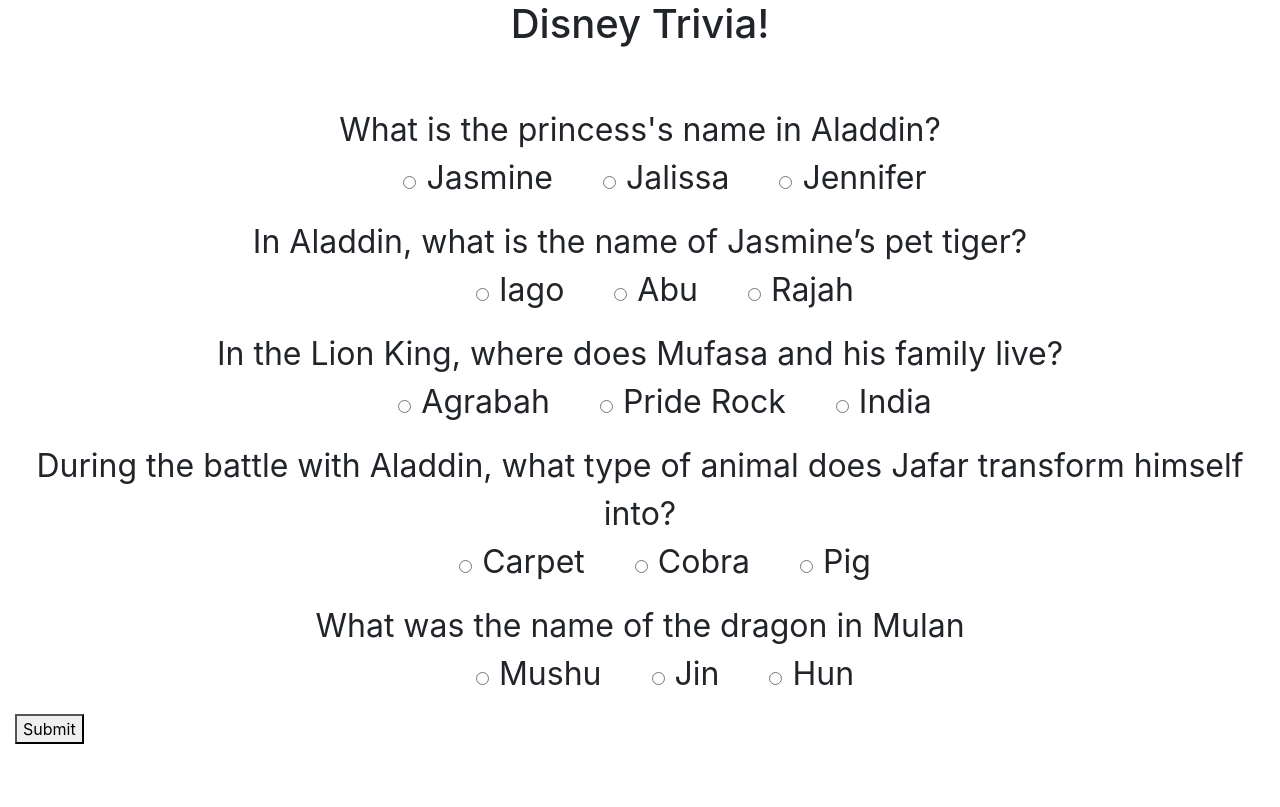
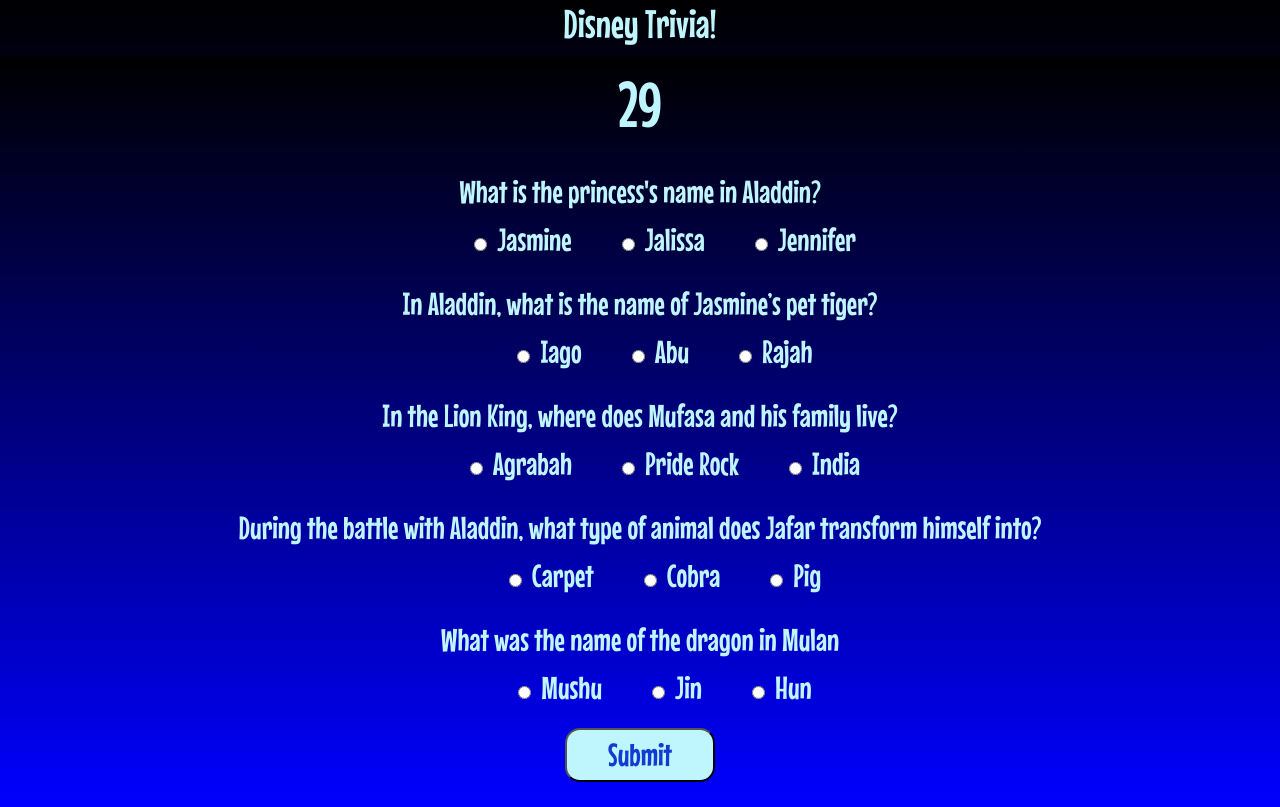
Before and after one commit to JrewGit/TriviaGame, a plain HTML site: page index.html in a window 1280 px wide. Both pictures are taken after a click on the button "PLAY". Drawn offline with nearby package versions, Linux system fonts and the light colour scheme.

Commit message:
Added style and fixed timer function

```diff
--- a/assets/css/style.css
+++ b/assets/css/style.css
@@ -1,5 +1,12 @@
-#title {
-    margin-bottom: 50px;
+body {
+    font-family: 'Mouse Memoirs', sans-serif;
+    background-color: #113CCF;
+    background-image: linear-gradient(black,blue);
+    color: #BFF5FD;
+}
+
+.container-fluid {
+    height: 100vh;
 }
 
 h1 {
@@ -8,7 +15,7 @@ h1 {
 
 h2 {
     text-align: center;
-    margin-bottom: 50px;
+    margin: 50px 0;
   }
 
 p {
@@ -20,10 +27,52 @@ p {
     margin: 0 10px 0 50px;
 }
 
-/* button {
-   text-align: center;
-} */
+#playButtonHolder {
+  text-align: center;
+}
+
+#playGame {
+  font-size: 3em;
+  margin-top: 200px;
+  width: 150px;
+  border-radius: 15px;
+  background-color: #BFF5FD;
+  color: #113CCF;
+}
+
+#playGame:hover {
+  background-color: #be3a8c;
+  font-size: 3.5em;
+}
+
+#submit {
+  font-size: 2em;
+  border-radius: 15px;
+  background-color: #BFF5FD;
+  color: #113CCF;
+  margin-bottom: 25px;
+}
+
+#submit:hover {
+  background-color: #be3a8c;
+  font-size: 2.5em;
+}
+
+#quiz {
+  text-align: center;
+  background-image: linear-gradient(black,blue);
+}
 
 h3 {
     text-align: center;
 }
+
+
+#time {
+  font-size: 4em;
+}
+
+#submit {
+  margin-left: auto;
+  width: 150px;
+}
--- a/assets/javascript/app.js
+++ b/assets/javascript/app.js
@@ -39,6 +39,8 @@ var quizQuestions =
 let correctAnswers = 0;
 let wrongAnswers = 0;
 let unanswered = 0;
+var seconds = 30;
+var timeLeft = seconds;
 
 function gameOverScreen() {
   $("#gameDisplay").empty();
@@ -46,66 +48,11 @@ function gameOverScreen() {
   $("#finishScreen").append(`<h2>FINISHED!</h2>`);
   $("#finishScreen").append(`<p>Answers Correct: ${correctAnswers}</p>`);
   $("#finishScreen").append(`<p>Answers Wrong: ${wrongAnswers}</p>`);
-    $("#finishScreen").append(`<p>Questions Unanswered: ${unanswered}</p>`);
+  $("#finishScreen").append(`<p>Unanswered: ${unanswered}</p>`);
 }
 
-//A function that appends the quizQuestions to the gameDisplay.
-function triviaGame() {
-    $("#gameDisplay").append("<div class='col' id='quiz'>");
-    //   for (var i = 0; i < quizQuestions.length; i++) {
-    //     $("#quiz").append(`<p>${quizQuestions[i].question}</p>`);
-    //     $("#quiz").append(`<form id="quizForm">`);
-    //     $("#quiz").append(`<input type="radio" name="test" id="radioAnswer" value="${quizQuestions[i].value}" />`);
-    //     $("#radioAnswer").append(`${quizQuestions[i].answer}`);
-    //   };
-    $("#quiz").append(`<p id="question1">${quizQuestions[0].question}`);
-    $("#question1").append("<form id='form1'>");
-    $("#form1").append("<input type='radio' name='game' class='buttonChoice' id='button1' />");
-    $("#form1").append(`${quizQuestions[0].answer}`);
-    $("#form1").append("<input type='radio' name='game' class='buttonChoice' id='button2' />");
-    $("#form1").append(`${quizQuestions[0].guess1}`);
-    $("#form1").append("<input type='radio' name='game' class='buttonChoice' id='button3' />");
-    $("#form1").append(`${quizQuestions[0].guess2}`);
 
-    $("#quiz").append(`<p id="question2">${quizQuestions[1].question}`);
-    $("#question2").append("<form id='form2'>");
-    $("#form2").append("<input type='radio' name='game' class='buttonChoice' id='button4' />");
-    $("#form2").append(`${quizQuestions[1].guess2}`);
-    $("#form2").append("<input type='radio' name='game' class='buttonChoice' id='button5' />");
-    $("#form2").append(`${quizQuestions[1].guess1}`);
-    $("#form2").append("<input type='radio' name='game' class='buttonChoice' id='button6' />");
-    $("#form2").append(`${quizQuestions[1].answer}`);
-
-    $("#quiz").append(`<p id="question3">${quizQuestions[2].question}`);
-    $("#question3").append("<form id='form3'>");
-    $("#form3").append("<input type='radio' name='game' class='buttonChoice' id='button7' />");
-    $("#form3").append(`${quizQuestions[2].guess1}`);
-    $("#form3").append("<input type='radio' name='game' class='buttonChoice' id='button8' />");
-    $("#form3").append(`${quizQuestions[2].answer}`);
-    $("#form3").append("<input type='radio' name='game' class='buttonChoice' id='button9' />");
-    $("#form3").append(`${quizQuestions[2].guess2}`);
-
-    $("#quiz").append(`<p id="question4">${quizQuestions[3].question}`);
-    $("#question4").append("<form id='form4'>");
-    $("#form4").append("<input type='radio' name='game' class='buttonChoice' id='button10' />");
-    $("#form4").append(`${quizQuestions[3].guess1}`);
-    $("#form4").append("<input type='radio' name='game' class='buttonChoice' id='button11' />");
-    $("#form4").append(`${quizQuestions[3].answer}`);
-    $("#form4").append("<input type='radio' name='game' class='buttonChoice' id='button12' />");
-    $("#form4").append(`${quizQuestions[3].guess2}`);
-
-    $("#quiz").append(`<p id="question5">${quizQuestions[4].question}`);
-    $("#question5").append("<form id='form5'>");
-    $("#form5").append("<input type='radio' name='game' class='buttonChoice' id='button13' />");
-    $("#form5").append(`${quizQuestions[4].answer}`);
-    $("#form5").append("<input type='radio' name='game' class='buttonChoice' id='button14' />");
-    $("#form5").append(`${quizQuestions[4].guess1}`);
-    $("#form5").append("<input type='radio' name='game' class='buttonChoice' id='button15' />");
-    $("#form5").append(`${quizQuestions[4].guess2}`);
-
-    $("#quiz").append("<button id='submit'>Submit</button>");
-
-    $("#submit").click(function () {
+function quizOver() {
 
   if ($("#button1").is(":checked")) {
     // console.log("Correct!");
@@ -156,8 +103,89 @@ function triviaGame() {
   } else {
     unanswered += 1;
   };
+};
 
+
+//A function that appends the quizQuestions to the gameDisplay.
+function triviaGame() {
+
+  var addTimer = function () {
+    $("#timerDisplay").html(`<p id="time">${timeLeft}</p>`);
+    timeLeft--;
+    console.log(timeLeft)
+    if (timeLeft === 0) {
+    clearInterval(countdown);
+    }
+  };
+
+  var countdown = setInterval(addTimer, 1000);
+
+  var endGame = function () {
+    $("#timerDisplay").remove();
+    quizOver();
     gameOverScreen();
+    clearInterval(countdown);
+    clearInterval(gameOver);
+  };
+
+  var gameOver = setInterval(endGame,1000 * seconds)
+
+  $("#gameDisplay").append("<div class='col-12' id='quiz'>");
+  $("#quiz").append("<div class='col-12' id='timerDisplay'>");
+
+  $("#quiz").append(`<p id="question1">${quizQuestions[0].question}`);
+  $("#question1").append("<form id='form1'>");
+  $("#form1").append("<input type='radio' name='game' class='buttonChoice' id='button1' />");
+  $("#form1").append(`${quizQuestions[0].answer}`);
+  $("#form1").append("<input type='radio' name='game' class='buttonChoice' id='button2' />");
+  $("#form1").append(`${quizQuestions[0].guess1}`);
+  $("#form1").append("<input type='radio' name='game' class='buttonChoice' id='button3' />");
+  $("#form1").append(`${quizQuestions[0].guess2}`);
+
+  $("#quiz").append(`<p id="question2">${quizQuestions[1].question}`);
+  $("#question2").append("<form id='form2'>");
+  $("#form2").append("<input type='radio' name='game' class='buttonChoice' id='button4' />");
+  $("#form2").append(`${quizQuestions[1].guess2}`);
+  $("#form2").append("<input type='radio' name='game' class='buttonChoice' id='button5' />");
+  $("#form2").append(`${quizQuestions[1].guess1}`);
+  $("#form2").append("<input type='radio' name='game' class='buttonChoice' id='button6' />");
+  $("#form2").append(`${quizQuestions[1].answer}`);
+
+  $("#quiz").append(`<p id="question3">${quizQuestions[2].question}`);
+  $("#question3").append("<form id='form3'>");
+  $("#form3").append("<input type='radio' name='game' class='buttonChoice' id='button7' />");
+  $("#form3").append(`${quizQuestions[2].guess1}`);
+  $("#form3").append("<input type='radio' name='game' class='buttonChoice' id='button8' />");
+  $("#form3").append(`${quizQuestions[2].answer}`);
+  $("#form3").append("<input type='radio' name='game' class='buttonChoice' id='button9' />");
+  $("#form3").append(`${quizQuestions[2].guess2}`);
+
+  $("#quiz").append(`<p id="question4">${quizQuestions[3].question}`);
+  $("#question4").append("<form id='form4'>");
+  $("#form4").append("<input type='radio' name='game' class='buttonChoice' id='button10' />");
+  $("#form4").append(`${quizQuestions[3].guess1}`);
+  $("#form4").append("<input type='radio' name='game' class='buttonChoice' id='button11' />");
+  $("#form4").append(`${quizQuestions[3].answer}`);
+  $("#form4").append("<input type='radio' name='game' class='buttonChoice' id='button12' />");
+  $("#form4").append(`${quizQuestions[3].guess2}`);
+
+  $("#quiz").append(`<p id="question5">${quizQuestions[4].question}`);
+  $("#question5").append("<form id='form5'>");
+  $("#form5").append("<input type='radio' name='game' class='buttonChoice' id='button13' />");
+  $("#form5").append(`${quizQuestions[4].answer}`);
+  $("#form5").append("<input type='radio' name='game' class='buttonChoice' id='button14' />");
+  $("#form5").append(`${quizQuestions[4].guess1}`);
+  $("#form5").append("<input type='radio' name='game' class='buttonChoice' id='button15' />");
+  $("#form5").append(`${quizQuestions[4].guess2}`);
+
+  $("#quiz").append("<button id='submit'>Submit</button>");
+
+  $("#submit").click(function () {
+    $("#timerDisplay").remove();
+    quizOver();
+    gameOverScreen();
+    clearInterval(countdown);
+    clearInterval(gameOver);
   })
 }
 
@@ -172,5 +200,4 @@ $(document).ready(function () {
     triviaGame();
   })
 
-
 });
--- a/index.html
+++ b/index.html
@@ -1,16 +1,20 @@
 <!doctype html>
 <html lang="en">
+
 <head>
 	<!-- Required meta tags -->
 	<meta charset="utf-8">
 	<meta name="viewport" content="width=device-width, initial-scale=1, shrink-to-fit=no">
 
 	<!-- Bootstrap CSS -->
-    <link rel="stylesheet" href="https://stackpath.bootstrapcdn.com/bootstrap/4.1.3/css/bootstrap.min.css" integrity="sha384-MCw98/SFnGE8fJT3GXwEOngsV7Zt27NXFoaoApmYm81iuXoPkFOJwJ8ERdknLPMO" crossorigin="anonymous">
+	<link rel="stylesheet" href="https://stackpath.bootstrapcdn.com/bootstrap/4.1.3/css/bootstrap.min.css" integrity="sha384-MCw98/SFnGE8fJT3GXwEOngsV7Zt27NXFoaoApmYm81iuXoPkFOJwJ8ERdknLPMO"
+	 crossorigin="anonymous">
+	<link href="https://fonts.googleapis.com/css?family=Mouse+Memoirs" rel="stylesheet">
 	<link href="assets/css/style.css" rel="stylesheet" type="text/css" />
 
 	<title>Basic Trivia Game</title>
 </head>
+
 <body>
 	<div class="container-fluid">
 
@@ -29,9 +33,13 @@
 
 	<!-- Optional JavaScript -->
 	<!-- jQuery first, then Popper.js, then Bootstrap JS -->
-    <script src="https://code.jquery.com/jquery-3.3.1.slim.min.js" integrity="sha384-q8i/X+965DzO0rT7abK41JStQIAqVgRVzpbzo5smXKp4YfRvH+8abtTE1Pi6jizo" crossorigin="anonymous"></script>
-    <script src="https://cdnjs.cloudflare.com/ajax/libs/popper.js/1.14.3/umd/popper.min.js" integrity="sha384-ZMP7rVo3mIykV+2+9J3UJ46jBk0WLaUAdn689aCwoqbBJiSnjAK/l8WvCWPIPm49" crossorigin="anonymous"></script>
-    <script src="https://stackpath.bootstrapcdn.com/bootstrap/4.1.3/js/bootstrap.min.js" integrity="sha384-ChfqqxuZUCnJSK3+MXmPNIyE6ZbWh2IMqE241rYiqJxyMiZ6OW/JmZQ5stwEULTy" crossorigin="anonymous"></script>
+	<script src="https://code.jquery.com/jquery-3.3.1.slim.min.js" integrity="sha384-q8i/X+965DzO0rT7abK41JStQIAqVgRVzpbzo5smXKp4YfRvH+8abtTE1Pi6jizo"
+	 crossorigin="anonymous"></script>
+	<script src="https://cdnjs.cloudflare.com/ajax/libs/popper.js/1.14.3/umd/popper.min.js" integrity="sha384-ZMP7rVo3mIykV+2+9J3UJ46jBk0WLaUAdn689aCwoqbBJiSnjAK/l8WvCWPIPm49"
+	 crossorigin="anonymous"></script>
+	<script src="https://stackpath.bootstrapcdn.com/bootstrap/4.1.3/js/bootstrap.min.js" integrity="sha384-ChfqqxuZUCnJSK3+MXmPNIyE6ZbWh2IMqE241rYiqJxyMiZ6OW/JmZQ5stwEULTy"
+	 crossorigin="anonymous"></script>
 	<script src="assets/javascript/app.js"></script>
 </body>
+
 </html>
```
Also changed, not shown: 1 other file. Lines whose indentation alone changed are shown as unchanged.
